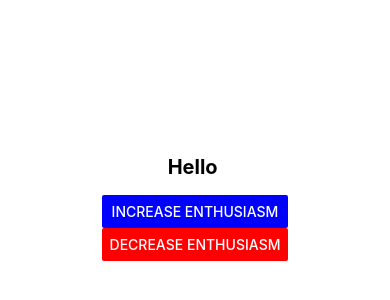
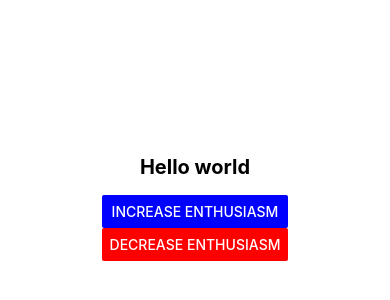
Before and after one commit to ratouney/react-project, a React Native app: screen / in a window 390 px wide. Shown: the part 222-522 px from the top of the page. Built offline with nearby package versions, Linux system fonts and the light colour scheme.

Commit message:
EDIT eslint working

```diff
--- a/App.tsx
+++ b/App.tsx
@@ -5,9 +5,22 @@ import {
 } from 'react-native';
 
 export type Props = {
-    name: string;
-    baseEnthusiasmLevel?: number;
+  name: string;
+  baseEnthusiasmLevel?: number;
 };
+
+const styles = StyleSheet.create({
+  container: {
+    flex: 1,
+    alignItems: 'center',
+    justifyContent: 'center',
+  },
+  greeting: {
+    fontSize: 20,
+    fontWeight: 'bold',
+    margin: 16,
+  },
+});
 
 const Hello: React.FC<Props> = ({
   name,
@@ -50,24 +63,11 @@ const Hello: React.FC<Props> = ({
   );
 };
 
-const styles = StyleSheet.create({
-  container: {
-    flex: 1,
-    alignItems: 'center',
-    justifyContent: 'center',
-  },
-  greeting: {
-    fontSize: 20,
-    fontWeight: 'bold',
-    margin: 16,
-  },
-});
-
 export default function App() {
   return (
     <View style={styles.container}>
-      <Hello />
-      <StatusBar style="auto" />
+      <Hello name="world" />
+      <StatusBar />
     </View>
   );
 }
--- a/package.json
+++ b/package.json
@@ -25,10 +25,11 @@
     "@babel/core": "^7.12.9",
     "@types/react": "~17.0.21",
     "@types/react-native": "~0.64.12",
-    "@typescript-eslint/eslint-plugin": "^5.3.0",
-    "@typescript-eslint/parser": "^5.3.0",
+    "@typescript-eslint/eslint-plugin": "^4.33.0",
+    "@typescript-eslint/parser": "^4.33.0",
     "eslint": "^7.32.0",
     "eslint-config-airbnb": "^18.2.1",
+    "eslint-config-airbnb-typescript": "^14.0.1",
     "eslint-config-prettier": "^8.3.0",
     "eslint-plugin-import": "^2.25.2",
     "eslint-plugin-jsx-a11y": "^6.4.1",
```
Also changed, not shown: .eslintrc.js, 2 other files (tests, documents, lock files or other folders).
